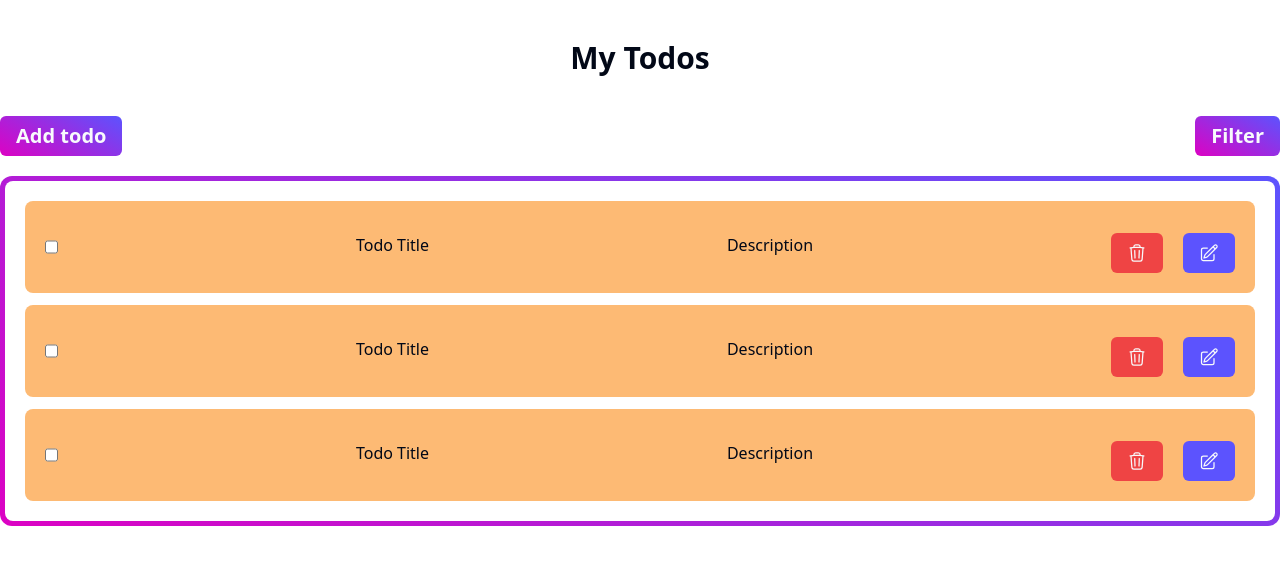
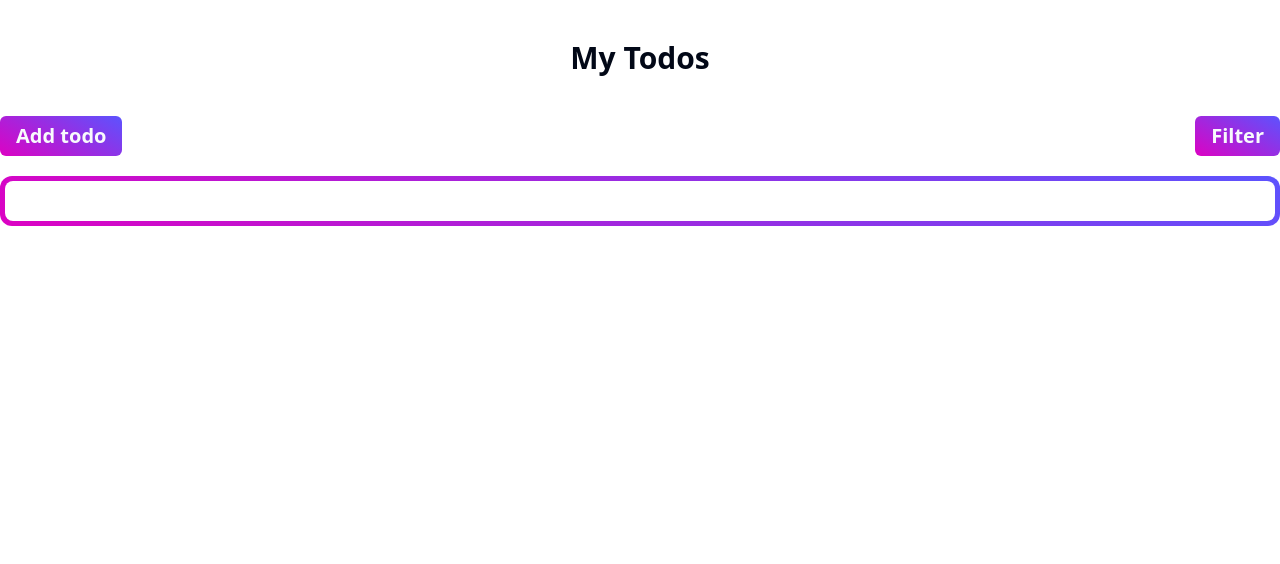
Before and after one commit to nawrin1/redux-todo, a React (Vite) app: page / in a window 1280 px wide. Shown: the top 564 px of the page. Built offline with nearby package versions, Linux system fonts and the light colour scheme.

Commit message:
adding and removing items

```diff
--- a/src/components/todo/AddTodoModal.tsx
+++ b/src/components/todo/AddTodoModal.tsx
@@ -11,7 +11,7 @@ import {
 } from '../ui/dialog';
 import { Input } from '../ui/input';
 import { Label } from '../ui/label';
-import { useAppDispatch } from '@/redux/hook';
+import { useAppDispatch, useAppSelector } from '@/redux/hook';
 import { addTodo } from '@/redux/features/todoSlice';
 
 const AddTodoModal = () => {
@@ -24,10 +24,10 @@ const AddTodoModal = () => {
     e.preventDefault();
 
 
-    // const randomString = Math.random().toString(36).substring(2, 7);
+    const randomString = Math.random().toString(36).substring(2, 7);
 
     const taskDetails = {
-    //   id: randomString,
+      id: randomString,
       title: task,
       description: description,
     };
--- a/src/components/todo/TodoCard.tsx
+++ b/src/components/todo/TodoCard.tsx
@@ -1,16 +1,24 @@
+import { useAppDispatch } from "@/redux/hook";
 import { Button } from "../ui/button";
+import { removeTodo } from "@/redux/features/todoSlice";
 
-
-const TodoCard = () => {
+type TTodoCardProps = {
+  id: string;
+  title: string;
+  description: string;
+  isCompleted?: boolean;
+};
+const TodoCard = ({ title, description, id, isCompleted }: TTodoCardProps) => {
+  const dispatch=useAppDispatch()
 
   return (
     <div className=" p-5 w-full h-full rounded-lg space-y-3 flex justify-between bg-orange-300">
     <input type="checkbox" />
-    <p>Todo Title</p>
+    <p>{title}</p>
     {/* <p>Time</p> */}
-    <p>Description</p>
+    <p>{description}</p>
     <div className="space-x-5">
-        <Button className="bg-red-500">
+    <Button  onClick={()=>dispatch(removeTodo(id))} className="bg-red-500">
           <svg
             className="size-5"
             fill="none"
@@ -26,6 +34,7 @@ const TodoCard = () => {
             ></path>
           </svg>
         </Button>
+
         <Button className="bg-[#5C53FE]">
           <svg
             className="size-5"
--- a/src/components/todo/TodoContainer.tsx
+++ b/src/components/todo/TodoContainer.tsx
@@ -1,9 +1,11 @@
-import { Button } from "../ui/button";
+import { useAppSelector } from "@/redux/hook";
+// import { Button } from "../ui/button";
 import AddTodoModal from "./AddTodoModal";
 import TodoCard from "./TodoCard";
 import TodoFilter from "./TodoFilter";
 
 const TodoContainer = () => {
+    const {todos}=useAppSelector((state)=>state.todos)// state.todos mane store.ts e todos name reducer ta naming kora tai, ar porer {todos} ta holo actual state ta cz amra initual array ta todos namok key te store kore rakhsi in an obj
 
     return (
       <div>
@@ -17,9 +19,9 @@ const TodoContainer = () => {
         <div className="bg-primary-gradient w-full h-full rounded-xl  p-[5px]">
         <div className="bg-white p-5 w-full h-full rounded-lg space-y-3">
 
-            <TodoCard  />
-            <TodoCard  />
-            <TodoCard  />
+        {todos?.map((item) => (
+            <TodoCard {...item} />
+          ))}
 
         </div>
                 {/* <div className="bg-white text-2xl font-bold p-5 flex justify-center items-center rounded-md">
--- a/src/redux/features/todoSlice.ts
+++ b/src/redux/features/todoSlice.ts
@@ -1,6 +1,7 @@
 import { createSlice } from "@reduxjs/toolkit";
 import type { PayloadAction } from "@reduxjs/toolkit";
 type TTodo={
+    id:string;
     title:string;
     description:string;
     isCompleted?:boolean;
@@ -18,11 +19,16 @@ const todoSlice=createSlice({
         addTodo:(state,action:PayloadAction<TTodo>)=>{
             state.todos.push({...action.payload,isCompleted:false})
 
-        }
+        },
+
+        removeTodo:(state,action:PayloadAction<string>)=>{
+            state.todos=state.todos.filter((item)=>item.id!== action.payload)
+
+        },
     }
 
 })
 
-export const {addTodo}=todoSlice.actions
+export const {addTodo,removeTodo}=todoSlice.actions
 
 export default todoSlice.reducer;
--- a/src/redux/store.ts
+++ b/src/redux/store.ts
@@ -2,7 +2,8 @@ import { configureStore } from "@reduxjs/toolkit";
 import todoReducer from './features/todoSlice'
 
 export const store=configureStore({
-    reducer:{todoReducer},
+    reducer:{
+        todos:todoReducer},
 })
 
 export type RootState = ReturnType<typeof store.getState>
```
